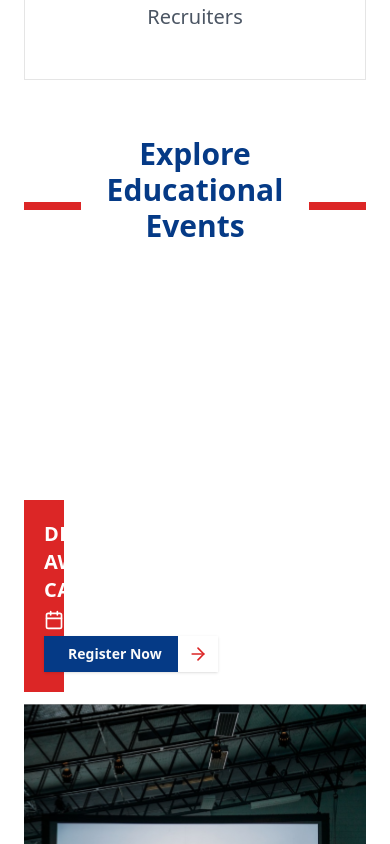
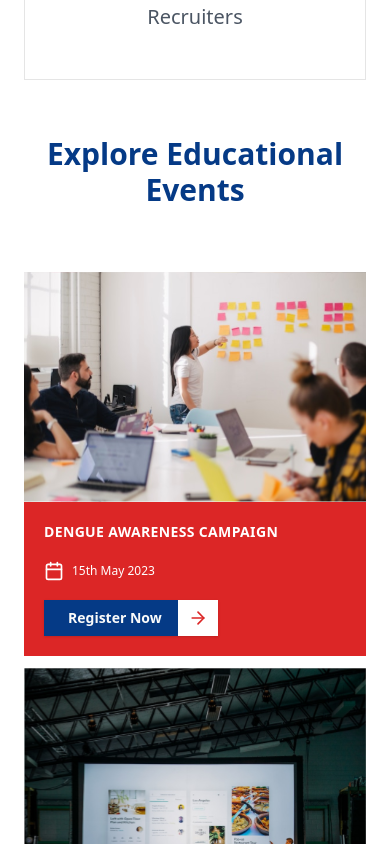
Before and after one commit to Stealth-Rishabh/IndoGlobal, a React (Vite) app: page / in a window 390 px wide. Shown: the part 5940-6784 px from the top of the page. Built offline with nearby package versions, Linux system fonts and the light colour scheme.

Commit message:
Ui update: made events components responsive

```diff
--- a/src/apps/LandingPage/Events.jsx
+++ b/src/apps/LandingPage/Events.jsx
@@ -41,14 +41,14 @@ const Events = () => {
 
   return (
     <Container className="pt-0 lg:pt-0">
-      <div className="grid items-center justify-center grid-cols-6 pb-8 sm:pb-28">
-        <div className="h-2 bg-primary-color"></div>
+      <div className="grid items-center justify-center sm:grid-cols-6 pb-8 sm:pb-28">
+        <div className="h-2 bg-primary-color hidden sm:block"></div>
         <Heading
           title="Explore Educational Events"
-          titleClassName="lg:font-extrabold text-secondary-color"
-          className="w-full col-span-4 pb-0 text-center sm:pb-0"
+          titleClassName="lg:font-extrabold font-bold text-secondary-color"
+          className="w-full sm:col-span-4 pb-0 text-center sm:pb-0"
         />
-        <div className="h-2 bg-primary-color"></div>
+        <div className="h-2 bg-primary-color hidden sm:block"></div>
       </div>
 
       <div className="grid grid-cols-1 gap-3 sm:grid-cols-2 md:grid-cols-4">
@@ -57,10 +57,10 @@ const Events = () => {
             key={index}
             eventData={eventData}
             className={
-              index == 1 ? "col-span-2 row-span-2" : "h-96 "
+              index == 1 ? "sm:col-span-2 sm:row-span-2" : "h-96 "
             }
-            imgClassname={index == 1 ? "h-[75%]" : "h-1/2"}
-            contentClassname={index == 1 ? "h-[25%]" : "h-1/2"}
+            imgClassname={index == 1 ? "sm:h-[75%]" : "h-3/5 sm:h-1/2"}
+            contentClassname={index == 1 ? "sm:h-[25%]" : "h-2/5 sm:h-1/2"}
           />
         ))}
       </div>
@@ -76,12 +76,12 @@ const EventCard = ({ className, imgClassname, contentClassname , eventData: { ti
       </div>
 
       <div
-        className={`p-5  bg-red-600  grid text-white content-between ${contentClassname}`}
+        className={`p-5  bg-red-600  grid text-white space-y-2 sm:space-y-0 content-between ${contentClassname}`}
       >
-        <h1 className="text-xl font-bold flex items-center tracking-wide text-white">
+        <h1 className="text-sm sm:text-xl font-bold flex items-center tracking-wide text-white">
           {title.toUpperCase()}
         </h1>
-        <div className="flex items-center text-sm font-medium">
+        <div className="flex items-center text-xs sm:text-sm font-medium">
           <Calendar size={20} className="mr-2 text-white" /> {date}
         </div>
         <ButtonSq className="w-fit bg-secondary-color  hover:bg-blue-700 text-sm sm:text-base" label={registerLabel} iconStyle='text-primary-color' iconDiv='bg-white' />
```
